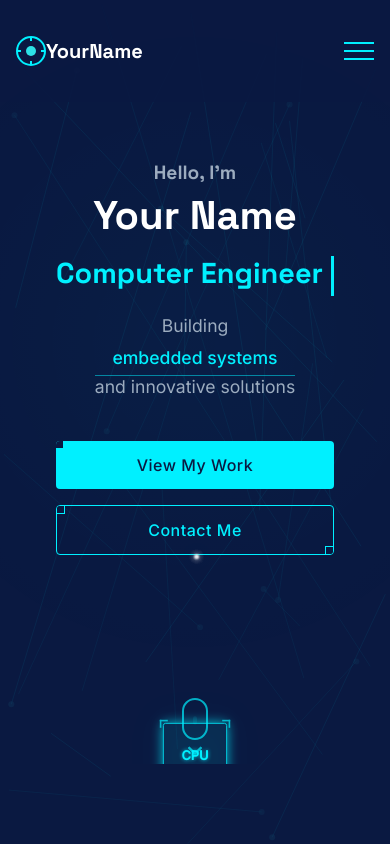
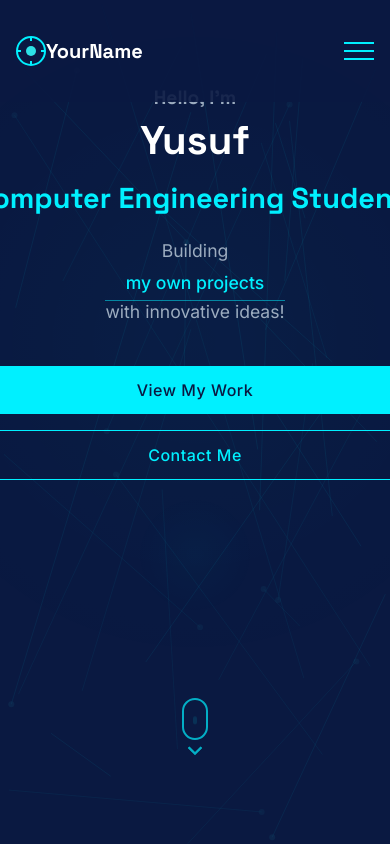
Before and after one commit to yusufdinc974/portfolio, a React (Vite) app: page / in a window 390 px wide. Shown: the top 844 px of the page. Built offline with nearby package versions, Linux system fonts and the light colour scheme; a web font is replaced by a local one.

Commit message:
hero section responsive, the website getting personal with my informations

```diff
--- a/index.html
+++ b/index.html
@@ -4,7 +4,7 @@
   <meta charset="UTF-8" />
   <meta name="viewport" content="width=device-width, initial-scale=1.0" />
   <meta name="description" content="Circuit Board Themed Portfolio - Computer Engineering Student" />
-  <title>Circuit Portfolio - Phase 1 Test</title>
+  <title>Yusuf Dinç</title>
 </head>
 <body>
   <div id="root"></div>
--- a/src/data/projects.js
+++ b/src/data/projects.js
@@ -1,141 +1,121 @@
-// Sample projects data for the portfolio
-const projects = [
+// Define project categories for filtering
+const projectCategories = [
+    { id: "all", label: "All Projects" },
+    { id: "web", label: "Web Development" },
+    { id: "embedded", label: "Embedded Systems" },
+    { id: "coursework", label: "University Coursework" },
+    { id: "c", label: "C Programming" },
+    { id: "cpp", label: "C++" }
+  ];
+
+  // Enhanced project data
+  const projects = [
     {
-      id: 1,
-      title: "Smart Home Automation System",
-      description: "A full-stack IoT solution for home automation using ESP32 microcontrollers, MQTT, and a React frontend.",
-      thumbnail: "/images/projects/smart-home.jpg",
-      category: ["embedded", "web"],
-      technologies: ["ESP32", "MQTT", "React", "Node.js", "PCB Design"],
+      id: "linguareader",
+      name: "LinguaReader",
+      title: "LinguaReader", // For backward compatibility
+      description: "A PDF vocabulary reader with word tracking and quizzes.",
+      thumbnail: "/images/projects/linguareader.jpg", // You can replace with actual image path
+      category: ["web"],
+      technologies: ["React", "Electron.js", "MongoDB", "Node.js"],
       featured: true,
-      github: "https://github.com/username/smart-home",
-      live: "https://smart-home-demo.com",
+      github: "https://github.com/yusufdinc974/LinguaReader",
+      live: null,
       details: {
-        challenge: "Creating a reliable communication system between multiple IoT devices while maintaining low power consumption and high security.",
-        solution: "Implemented an MQTT broker with TLS encryption, optimized deep sleep cycles for battery-powered sensors, and developed a user-friendly React dashboard.",
-        outcome: "Reduced power consumption by 40% while improving response time. The system now manages 15+ devices reliably.",
-        images: [
-          "/images/projects/smart-home-1.jpg",
-          "/images/projects/smart-home-2.jpg",
-          "/images/projects/smart-home-3.jpg"
-        ]
+        challenge: "Building a cross-platform desktop application that could effectively track vocabulary and learning progress while reading PDFs.",
+        solution: "Utilized Electron.js to create a desktop application with React for the frontend. Implemented a MongoDB database to store user vocabulary and quiz results.",
+        outcome: "Created a functional application that helps language learners track unknown words and test their knowledge through automatically generated quizzes."
       }
     },
     {
-      id: 2,
-      title: "Custom CPU Architecture",
-      description: "A 16-bit RISC processor implemented in VHDL with a custom instruction set and assembler.",
-      thumbnail: "/images/projects/cpu-arch.jpg",
-      category: ["hardware", "low-level"],
-      technologies: ["VHDL", "FPGA", "Python", "Assembly"],
+      id: "gtuboy",
+      name: "GTUBOY",
+      title: "GTUBOY", // For backward compatibility
+      description: "A custom Game Boy-style handheld console for retro gaming.",
+      thumbnail: "/images/projects/gtuboy.jpg", // You can replace with actual image path
+      category: ["embedded", "hardware"],
+      technologies: ["C", "Assembly", "Embedded Systems"],
       featured: true,
-      github: "https://github.com/username/custom-cpu",
+      github: "https://github.com/yusufdinc974/GTUBOY",
       live: null,
       details: {
-        challenge: "Designing an efficient instruction set that balances simplicity with functionality, while maintaining good performance on an FPGA.",
-        solution: "Created a 3-stage pipelined architecture with 32 instructions optimized for common operations, along with a Python-based assembler and simulator.",
-        outcome: "Successfully implemented on an Artix-7 FPGA running at 50MHz with benchmarks showing comparable performance to commercial 16-bit MCUs.",
-        images: [
-          "/images/projects/cpu-arch-1.jpg",
-          "/images/projects/cpu-arch-2.jpg"
-        ]
+        challenge: "Designing and building a functional handheld gaming device with limited resources and knowledge of embedded systems.",
+        solution: "Developed custom firmware in C and Assembly, designed the hardware circuits, and created a compact form factor inspired by the original Game Boy.",
+        outcome: "A working prototype that can run simple games and demonstrates core concepts of embedded systems development."
       }
     },
     {
-      id: 3,
-      title: "Gesture-Controlled Robot",
-      description: "A robotic arm that mimics human hand movements captured by a computer vision system.",
-      thumbnail: "/images/projects/robot-arm.jpg",
-      category: ["robotics", "ai"],
-      technologies: ["OpenCV", "TensorFlow", "Arduino", "Servo Motors", "3D Printing"],
+      id: "cse344",
+      name: "System Programming Homeworks",
+      title: "System Programming Homeworks", // For backward compatibility
+      description: "University coursework focused on system programming in C.",
+      thumbnail: "/images/projects/system-programming.jpg", // You can replace with actual image path
+      category: ["coursework", "c"],
+      technologies: ["C", "Linux", "Shell Scripting"],
       featured: false,
-      github: "https://github.com/username/gesture-robot",
+      github: "https://github.com/yusufdinc974/CSE-344_System-_Programming_Homeworks",
       live: null,
       details: {
-        challenge: "Accurately translating human hand movements to a mechanical arm with different degrees of freedom and physical constraints.",
-        solution: "Used MediaPipe for hand tracking, implemented a custom inverse kinematics solver, and designed a 3D-printed arm with 5 degrees of freedom.",
-        outcome: "Created a responsive system with less than 100ms latency between gesture and robot movement, accurate enough for simple pick-and-place tasks.",
-        images: [
-          "/images/projects/robot-arm-1.jpg",
-          "/images/projects/robot-arm-2.jpg"
-        ]
+        challenge: "Implementing complex system-level programming concepts in C on Linux platforms.",
+        solution: "Developed solutions for assignments covering processes, threads, synchronization, IPC mechanisms, and file management.",
+        outcome: "Gained deep understanding of operating system internals and system-level programming."
       }
     },
     {
-      id: 4,
-      title: "Spectrum Analyzer",
-      description: "A digital signal processing tool that visualizes audio frequency spectrum in real-time.",
-      thumbnail: "/images/projects/spectrum.jpg",
-      category: ["dsp", "embedded"],
-      technologies: ["STM32", "FFT", "C++", "OLED Display"],
+      id: "cse341",
+      name: "Programming Languages Homeworks",
+      title: "Programming Languages Homeworks", // For backward compatibility
+      description: "University coursework covering various programming languages and paradigms.",
+      thumbnail: "/images/projects/programming-languages.jpg", // You can replace with actual image path
+      category: ["coursework"],
+      technologies: ["Common Lisp", "Prolog", "Yacc"],
       featured: false,
-      github: "https://github.com/username/spectrum-analyzer",
+      github: "https://github.com/yusufdinc974/CSE-341_Programming-Languages",
       live: null,
       details: {
-        challenge: "Implementing efficient FFT algorithms on a resource-constrained microcontroller while maintaining real-time performance.",
-        solution: "Optimized fixed-point FFT implementation, used DMA for audio sampling, and created custom graphics routines for the display.",
-        outcome: "Achieved 30fps display update with 1024-point FFT on a 120MHz STM32F4 microcontroller with 128KB of RAM.",
-        images: [
-          "/images/projects/spectrum-1.jpg",
-          "/images/projects/spectrum-2.jpg"
-        ]
+        challenge: "Learning and applying different programming paradigms like functional, logic, and compiler construction.",
+        solution: "Completed assignments in Common Lisp for functional programming, Prolog for logic programming, and Yacc for compiler design.",
+        outcome: "Developed a broader understanding of programming language design principles and implementation techniques."
       }
     },
     {
-      id: 5,
-      title: "Low-Power Weather Station",
-      description: "A solar-powered weather monitoring station with LoRa connectivity for remote deployment.",
-      thumbnail: "/images/projects/weather.jpg",
-      category: ["embedded", "iot"],
-      technologies: ["STM32L0", "LoRa", "Solar Power", "Sensors", "PCB Design"],
+      id: "cse241",
+      name: "C++ Homeworks",
+      title: "C++ Homeworks", // For backward compatibility
+      description: "University coursework on object-oriented programming and data structures in C++.",
+      thumbnail: "/images/projects/cpp.jpg", // You can replace with actual image path
+      category: ["coursework", "cpp"],
+      technologies: ["C++", "OOP", "Data Structures"],
       featured: false,
-      github: "https://github.com/username/weather-station",
+      github: "https://github.com/yusufdinc974/CSE-241_CPP-Homeworks",
       live: null,
       details: {
-        challenge: "Creating an ultra-low-power device that can operate indefinitely on a small solar panel, even in low-light conditions.",
-        solution: "Implemented advanced power management techniques, optimized sensor reading schedules, and designed a custom PCB with efficient power conversion.",
-        outcome: "The station operates continuously with just a 2W solar panel, transmitting data every 15 minutes with a range of over 5km.",
-        images: [
-          "/images/projects/weather-1.jpg",
-          "/images/projects/weather-2.jpg"
-        ]
+        challenge: "Implementing object-oriented designs and data structures efficiently in C++.",
+        solution: "Created various applications demonstrating inheritance, polymorphism, templates, and standard library usage.",
+        outcome: "Developed strong object-oriented programming skills and understanding of advanced C++ features."
       }
     },
     {
-      id: 6,
-      title: "RTOS Task Visualizer",
-      description: "A development tool for analyzing and visualizing real-time operating system task execution.",
-      thumbnail: "/images/projects/rtos.jpg",
-      category: ["embedded", "tools"],
-      technologies: ["FreeRTOS", "Python", "Electron", "WebSockets", "D3.js"],
-      featured: true,
-      github: "https://github.com/username/rtos-visualizer",
-      live: "https://rtos-viz-demo.netlify.app",
+      id: "cse102",
+      name: "C Homeworks",
+      title: "C Homeworks", // For backward compatibility
+      description: "Introductory coursework in C programming.",
+      thumbnail: "/images/projects/c-programming.jpg", // You can replace with actual image path
+      category: ["coursework", "c"],
+      technologies: ["C", "Basic Algorithms", "File Handling"],
+      featured: false,
+      github: "https://github.com/yusufdinc974/CSE-102_C-Homeworks",
+      live: null,
       details: {
-        challenge: "Creating a lightweight tracing mechanism that doesn't significantly affect the behavior of the RTOS tasks being monitored.",
-        solution: "Implemented a circular buffer for trace events with timestamps, minimal instrumentation macros, and an efficient serialization protocol.",
-        outcome: "The tool has been adopted by several embedded development teams, helping to diagnose timing issues and optimize task scheduling.",
-        images: [
-          "/images/projects/rtos-1.jpg",
-          "/images/projects/rtos-2.jpg",
-          "/images/projects/rtos-3.jpg"
-        ]
+        challenge: "Learning fundamental programming concepts and implementing them in C.",
+        solution: "Completed assignments covering arrays, pointers, structs, dynamic memory allocation, and file I/O.",
+        outcome: "Built a solid foundation in programming fundamentals and C language skills."
       }
     }
   ];
 
-  // Categories for filtering
-  const projectCategories = [
-    { id: "all", label: "All Projects" },
-    { id: "embedded", label: "Embedded Systems" },
-    { id: "web", label: "Web Development" },
-    { id: "hardware", label: "Hardware Design" },
-    { id: "low-level", label: "Low-Level Programming" },
-    { id: "robotics", label: "Robotics" },
-    { id: "ai", label: "AI & Machine Learning" },
-    { id: "dsp", label: "Digital Signal Processing" },
-    { id: "iot", label: "Internet of Things" },
-    { id: "tools", label: "Development Tools" }
-  ];
+  // Export both as named exports
+  export { projects, projectCategories };
 
-  export { projects, projectCategories };
+  // For backward compatibility
+  export default projects;
--- a/src/sections/hero/HeroSection.jsx
+++ b/src/sections/hero/HeroSection.jsx
@@ -15,15 +15,32 @@ const HeroSection = () => {
   const subtitleRef = useRef(null);
   const buttonsRef = useRef(null);
   const [hasAnimated, setHasAnimated] = useState(false);
+  const [isMobile, setIsMobile] = useState(false);
 
   // Array of tech terms for rotation in subtitle
   const techTerms = [
     "digital circuits",
-    "embedded systems",
+    "my own projects",
     "innovative software",
     "hardware solutions",
     "cutting-edge tech"
   ];
+
+  // Check if we're on mobile
+  useEffect(() => {
+    const checkMobile = () => {
+      setIsMobile(window.innerWidth <= 768);
+    };
+
+    // Initial check
+    checkMobile();
+
+    // Add event listener for window resize
+    window.addEventListener('resize', checkMobile);
+
+    // Cleanup
+    return () => window.removeEventListener('resize', checkMobile);
+  }, []);
 
   // Initialize typewriter animation once component mounts
   useEffect(() => {
@@ -51,7 +68,7 @@ const HeroSection = () => {
     tl.fromTo(titleRef.current,
       { text: "", opacity: 1 },
       {
-        text: "Computer Engineer",
+        text: "Computer Engineering Student",
         duration: 1.2,
         ease: "none"
       },
@@ -109,7 +126,7 @@ const HeroSection = () => {
 
   // Handle parallax effect on scroll
   useEffect(() => {
-    if (!sectionRef.current) return;
+    if (!sectionRef.current || isMobile) return;
 
     const section = sectionRef.current;
     const handleScroll = () => {
@@ -135,7 +152,7 @@ const HeroSection = () => {
     window.addEventListener('scroll', handleScroll);
 
     return () => window.removeEventListener('scroll', handleScroll);
-  }, []);
+  }, [isMobile]);
 
   return (
     <section id="home" className="hero-section" ref={sectionRef}>
@@ -143,10 +160,10 @@ const HeroSection = () => {
         <div className="hero-content">
           <div className="hero-text">
             <h3 className="hero-greeting" ref={greetingRef}>Hello, I'm</h3>
-            <h1 className="hero-name" ref={nameRef}>Your Name</h1>
+            <h1 className="hero-name" ref={nameRef}>Yusuf</h1>
             <h2 className="hero-title" ref={titleRef}></h2>
             <p className="hero-subtitle" ref={subtitleRef}>
-              Building <span className="rotating-term text-electric">{techTerms[0]}</span> and innovative solutions
+              Building <span className="rotating-term text-electric">{techTerms[0]}</span> with innovative ideas!
             </p>
             <div className="hero-buttons" ref={buttonsRef}>
               <a href="#projects" className="btn-primary">
@@ -159,7 +176,12 @@ const HeroSection = () => {
             </div>
           </div>
           <div className="hero-visual">
-            <HeroAnimation />
+            {!isMobile && <HeroAnimation />}
+            {isMobile && (
+              <div className="mobile-hero-placeholder">
+                {/* Mobile view - animation removed */}
+              </div>
+            )}
           </div>
         </div>
       </div>
--- a/src/sections/hero/HeroSection.scss
+++ b/src/sections/hero/HeroSection.scss
@@ -353,3 +353,26 @@
   50% { opacity: 1; }
   100% { opacity: 0; }
 }
+
+/* Add this to your HeroSection.scss file */
+
+.mobile-hero-placeholder {
+    height: 100%;
+    width: 100%;
+    position: relative;
+    min-height: 150px; /* Ensure there's still some space in the layout */
+
+    /* Optional: Add a subtle circuit-like pattern or glow effect if desired */
+    &::before {
+      content: '';
+      position: absolute;
+      top: 50%;
+      left: 50%;
+      transform: translate(-50%, -50%);
+      width: 120px;
+      height: 120px;
+      background: radial-gradient(circle, rgba(0, 240, 255, 0.05) 0%, rgba(0, 0, 0, 0) 70%);
+      opacity: 0.5;
+      pointer-events: none;
+    }
+  }
--- a/src/sections/projects/ProjectCard.jsx
+++ b/src/sections/projects/ProjectCard.jsx
@@ -44,38 +44,47 @@ const ProjectCard = ({ project, onClick }) => {
   // Derive a color from the project ID for variety
   const generateColor = (id) => {
     const colors = ['#3498db', '#2ecc71', '#e74c3c', '#9b59b6', '#f39c12', '#1abc9c'];
+    // If id is a string, convert to a number by summing character codes
+    if (typeof id === 'string') {
+      const numValue = id.split('').reduce((acc, char) => acc + char.charCodeAt(0), 0);
+      return colors[numValue % colors.length];
+    }
     return colors[id % colors.length];
   };
 
   const circuitColor = generateColor(project.id);
 
+  // Get project name (handle both old and new data structure)
+  const projectName = project.name || project.title || "Project";
+  const isFeatured = project.featured || false;
+
   return (
     <div
-      className={`project-card ${project.featured ? 'featured' : ''}`}
+      className={`project-card ${isFeatured ? 'featured' : ''}`}
       ref={cardRef}
       onClick={onClick}
     >
       <div className="project-thumbnail">
         {/* Placeholder for project image - in real implementation, use actual images */}
         <div className="image-placeholder" style={{ backgroundColor: `${circuitColor}30` }}>
-          {project.title.charAt(0)}
+          {projectName.charAt(0)}
         </div>
 
         {/* Featured badge */}
-        {project.featured && (
+        {isFeatured && (
           <div className="featured-badge">Featured</div>
         )}
       </div>
 
       <div className="project-info">
-        <h3 className="project-title">{project.title}</h3>
+        <h3 className="project-title">{projectName}</h3>
         <p className="project-description">{project.description}</p>
 
         <div className="project-tech">
-          {project.technologies.slice(0, 3).map((tech, index) => (
+          {project.technologies && project.technologies.slice(0, 3).map((tech, index) => (
             <span key={index} className="tech-tag">{tech}</span>
           ))}
-          {project.technologies.length > 3 && (
+          {project.technologies && project.technologies.length > 3 && (
             <span className="tech-tag">+{project.technologies.length - 3} more</span>
           )}
         </div>
@@ -87,7 +96,7 @@ const ProjectCard = ({ project, onClick }) => {
           <div className="project-links">
             {project.github && (
               <a
-                href={project.github}
+                href={typeof project.github === 'string' ? project.github : project.github[0]}
                 className="github-link"
                 onClick={(e) => e.stopPropagation()}
                 target="_blank"
--- a/src/sections/projects/ProjectModal.jsx
+++ b/src/sections/projects/ProjectModal.jsx
@@ -82,10 +82,24 @@ const ProjectModal = ({ project, isOpen, onClose }) => {
   // Generate a color based on project ID
   const generateColor = (id) => {
     const colors = ['#3498db', '#2ecc71', '#e74c3c', '#9b59b6', '#f39c12', '#1abc9c'];
+    // Handle string IDs
+    if (typeof id === 'string') {
+      const numValue = id.split('').reduce((acc, char) => acc + char.charCodeAt(0), 0);
+      return colors[numValue % colors.length];
+    }
     return colors[id % colors.length];
   };
 
   const circuitColor = generateColor(project.id);
+
+  // Get project name (handle both old and new data structure)
+  const projectName = project.name || project.title || "Project";
+
+  // Handle missing details in the new data structure
+  const details = project.details || {};
+  const challenge = details.challenge || "This project presented various technical challenges that were addressed through innovative solutions.";
+  const solution = details.solution || `${projectName} was developed using ${project.technologies ? project.technologies.join(', ') : 'various technologies'}.`;
+  const outcome = details.outcome || "The project was successfully completed and met all the required specifications.";
 
   return (
     <div className="project-modal-container" ref={modalRef} onClick={handleClose}>
@@ -95,7 +109,7 @@ const ProjectModal = ({ project, isOpen, onClose }) => {
         <button className="modal-close-btn" onClick={handleClose}>×</button>
 
         <div className="modal-header">
-          <h2 className="modal-title">{project.title}</h2>
+          <h2 className="modal-title">{projectName}</h2>
 
           {/* Circuit decoration */}
           <div className="modal-circuit-header">
@@ -114,7 +128,7 @@ const ProjectModal = ({ project, isOpen, onClose }) => {
           <div className="project-images">
             {/* For demo, just showing one image with a placeholder */}
             <div className="project-image-placeholder" style={{ backgroundColor: `${circuitColor}30` }}>
-              {project.title.charAt(0)}
+              {projectName.charAt(0)}
             </div>
           </div>
 
@@ -126,23 +140,23 @@ const ProjectModal = ({ project, isOpen, onClose }) => {
 
             <div className="details-section">
               <h3>The Challenge</h3>
-              <p>{project.details.challenge}</p>
+              <p>{challenge}</p>
             </div>
 
             <div className="details-section">
               <h3>My Solution</h3>
-              <p>{project.details.solution}</p>
+              <p>{solution}</p>
             </div>
 
             <div className="details-section">
               <h3>Outcome</h3>
-              <p>{project.details.outcome}</p>
+              <p>{outcome}</p>
             </div>
 
             <div className="details-section">
               <h3>Technologies Used</h3>
               <div className="tech-tags">
-                {project.technologies.map((tech, index) => (
+                {project.technologies && project.technologies.map((tech, index) => (
                   <span key={index} className="tech-tag">{tech}</span>
                 ))}
               </div>
@@ -154,7 +168,7 @@ const ProjectModal = ({ project, isOpen, onClose }) => {
           <div className="project-links">
             {project.github && (
               <a
-                href={project.github}
+                href={typeof project.github === 'string' ? project.github : project.github[0]}
                 className="github-link"
                 target="_blank"
                 rel="noopener noreferrer"
```
Also changed, not shown: src/data/skills.js (+33 -120 lines).
